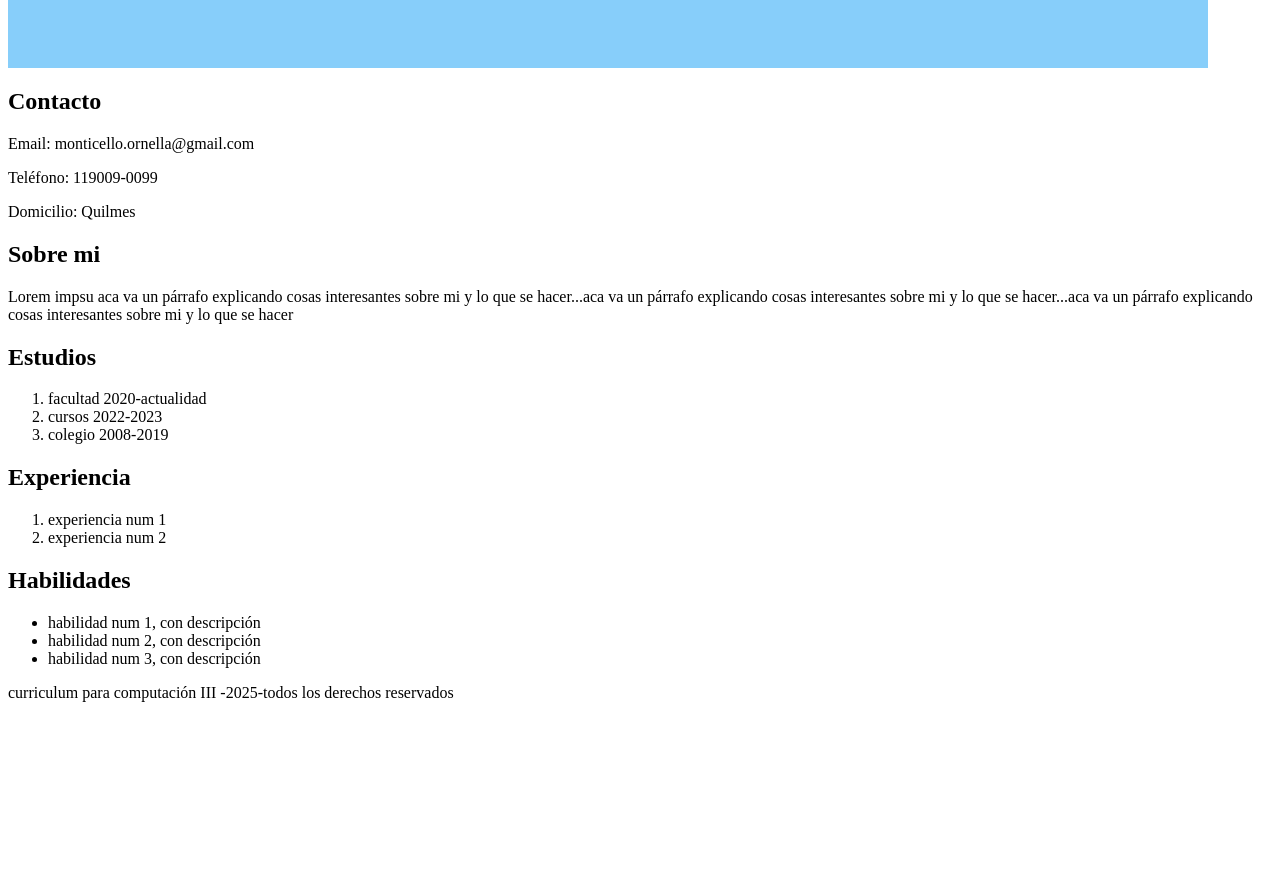
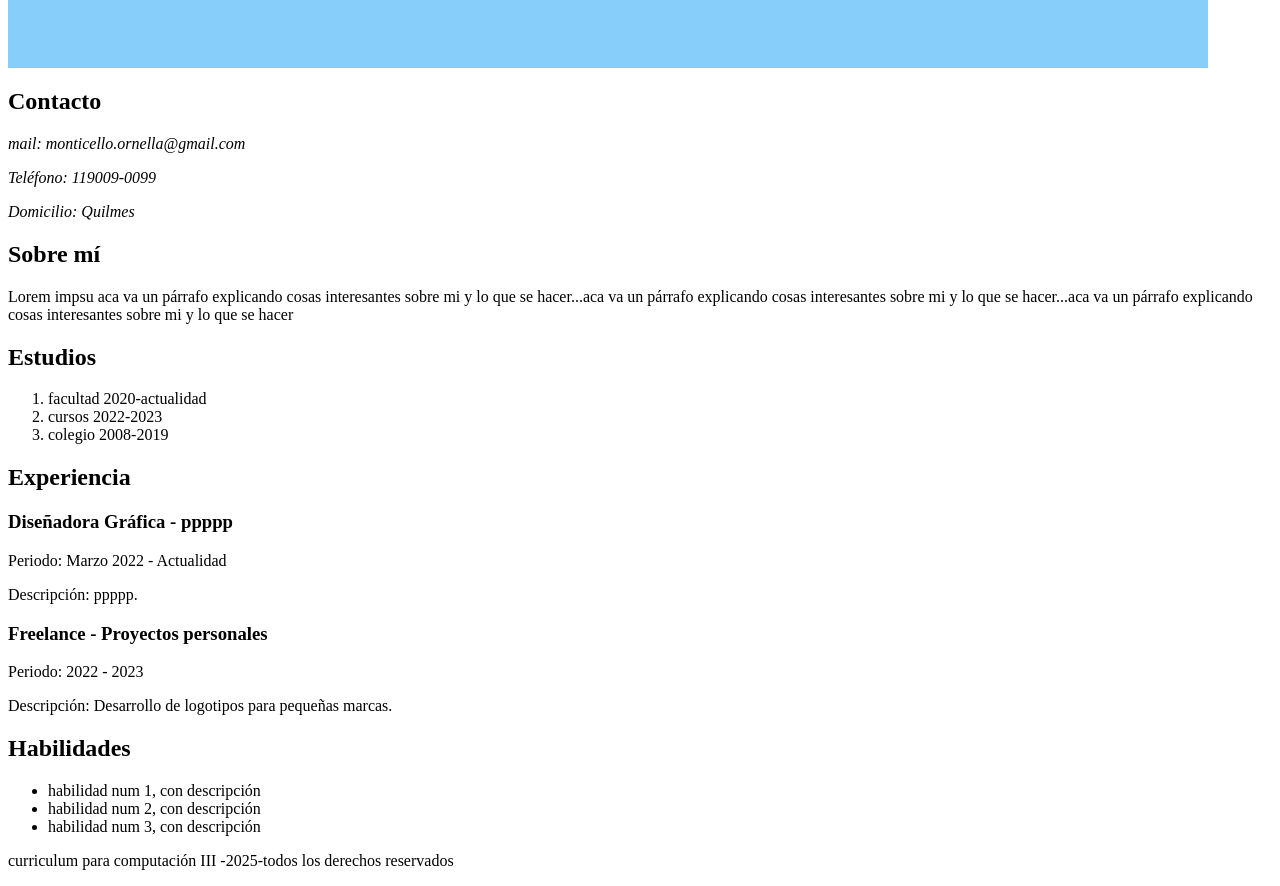
Before and after one commit to ornellamonticello/monticello_primer_pagina, a plain HTML site: page index.html in a window 1280 px wide. Shown: the part 280-1166 px from the top of the page. Before the commit the page ends 998 px from the top, so only its background shows below. Drawn offline with Linux system fonts and the light colour scheme.

Commit message:
agregue informacion

```diff
--- a/index.html
+++ b/index.html
@@ -22,13 +22,17 @@
     <main>
         <section class="contacto">
             <h2>Contacto</h2>
-            <p>Email: monticello.ornella@gmail.com</p>
-            <p>Teléfono: 119009-0099</p>
-            <p>Domicilio: Quilmes</p>
-          </section>
-          <section class="sobre mi">
-            <h2>Sobre mi</h2>
-            <p>Lorem impsu aca va un párrafo explicando cosas interesantes sobre mi y lo que se hacer...aca va un párrafo explicando cosas interesantes sobre mi y lo que se hacer...aca va un párrafo explicando cosas interesantes sobre mi y lo que se hacer</p>
+            <address>
+                <p>mail: monticello.ornella@gmail.com</p>
+                <p>Teléfono: 119009-0099</p>
+                <p>Domicilio: Quilmes</p>
+            </address>
+        </section>
+        <section class="sobre mi">
+            <h2>Sobre mí</h2>
+            <p>Lorem impsu aca va un párrafo explicando cosas interesantes sobre mi y lo que se hacer...aca va un
+                párrafo explicando cosas interesantes sobre mi y lo que se hacer...aca va un párrafo explicando cosas
+                interesantes sobre mi y lo que se hacer</p>
         </section>
         <section class="estudios">
             <h2>Estudios</h2>
@@ -40,19 +44,26 @@
         </section>
         <section class="experiencia">
             <h2>Experiencia</h2>
-            <ol>
-                <li>experiencia num 1</li>
-                <li>experiencia num 2</li>
-            </ol>
+            <article>
+                <h3>Diseñadora Gráfica - ppppp</h3>
+                <p>Periodo: Marzo 2022 - Actualidad</p>
+                <p>Descripción: ppppp.</p>
+            </article>
+
+            <article>
+                <h3>Freelance - Proyectos personales</h3>
+                <p>Periodo: 2022 - 2023</p>
+                <p>Descripción: Desarrollo de logotipos para pequeñas marcas.</p>
+            </article>
         </section>
-        <aside class="habilidades">
+        <article class="habilidades">
             <h2>Habilidades</h2>
             <ul>
                 <li>habilidad num 1, con descripción</li>
                 <li>habilidad num 2, con descripción</li>
                 <li>habilidad num 3, con descripción</li>
             </ul>
-        </aside>
+        </article>
     </main>
     <footer>
         <p>curriculum para computación III -2025-todos los derechos reservados</p>
```
